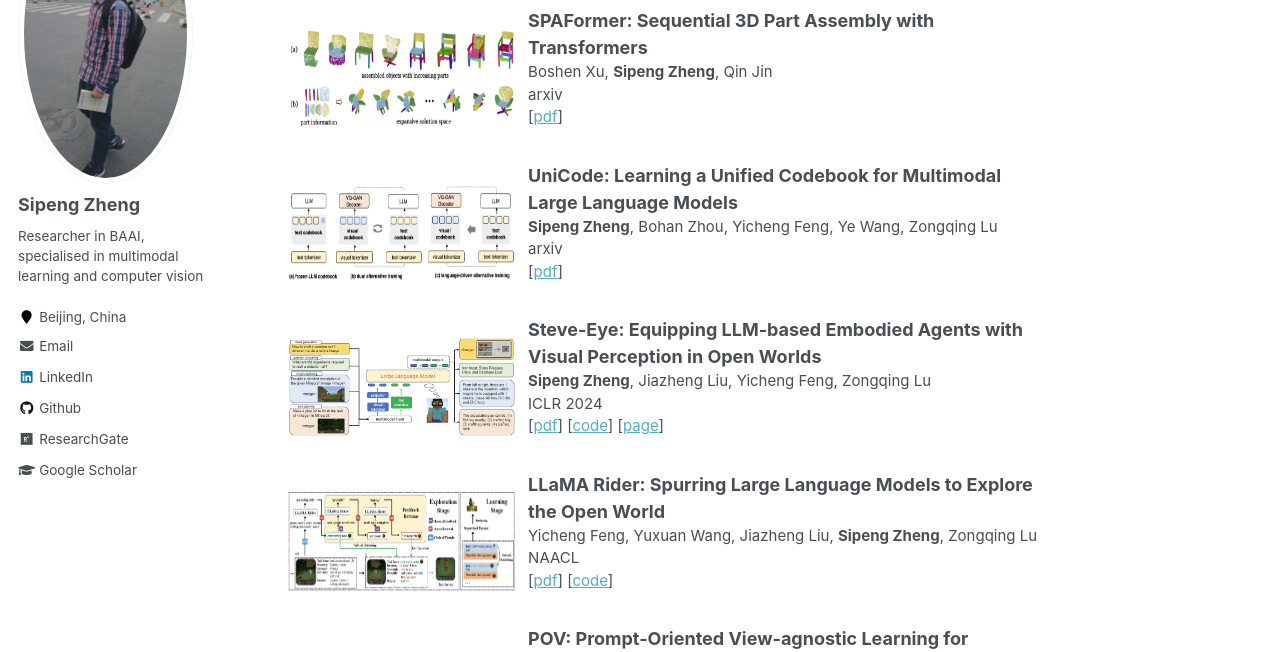
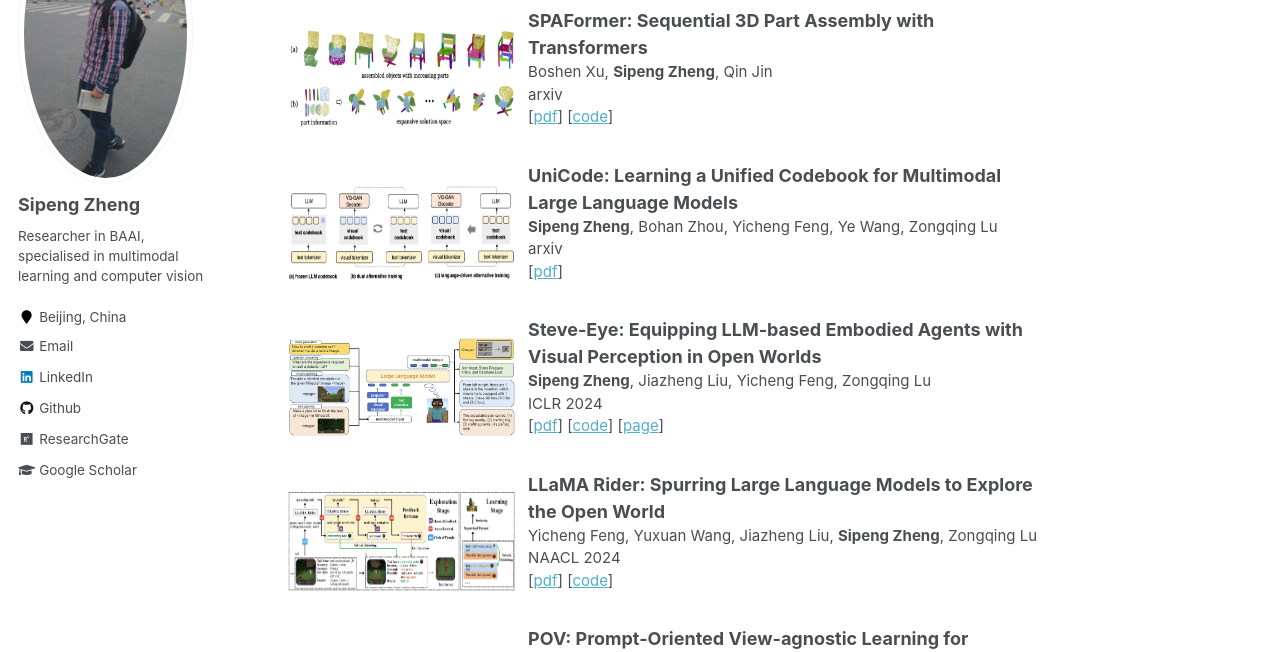
Before and after one commit to zhengsipeng/zhengsipeng.github.io, a Jekyll site: the page built from _pages/about.md, in a window 1280 px wide and 900 px high, scrolled down 1075 px. Shown: the part 153-805 px from the top of the window. Built offline with Jekyll 4.4.1, drawn with Linux system fonts in a browser that asks for light colours.

Commit message:
update naacl and xbs arxiv

```diff
--- a/_pages/about.md
+++ b/_pages/about.md
@@ -48,7 +48,8 @@ For more details, please refer to my [CV](http://zhengsipeng.github.io/files/cv_
         <p style="font-size: 15px"><b style="font-size: 18px">SPAFormer: Sequential 3D Part Assembly with Transformers</b><br>
         Boshen Xu, <b>Sipeng Zheng</b>, Qin Jin<br>
         arxiv<br>
-        [<a target="_blank" href="https://arxiv.org/abs/2310.13255">pdf</a>]
+        [<a target="_blank" href="https://arxiv.org/pdf/2403.05874.pdf">pdf</a>]
+        [<a target="_blank" href="https://github.com/xuboshen/SPAFormer">code</a>]
         </p>
   </td>
 </tr>
@@ -84,7 +85,7 @@ For more details, please refer to my [CV](http://zhengsipeng.github.io/files/cv_
   <td style="border: none;">
       <p style="font-size: 15px"><b style="font-size: 18px">LLaMA Rider: Spurring Large Language Models to Explore the Open World</b><br>
         Yicheng Feng, Yuxuan Wang, Jiazheng Liu, <b>Sipeng Zheng</b>, Zongqing Lu<br>
-        NAACL
+        NAACL 2024
         <br>
           [<a target="_blank" href="https://arxiv.org/abs/2310.08922">pdf</a>]
           [<a target="_blank" href="https://github.com/PKU-RL/LLaMA-Rider">code</a>]
```
